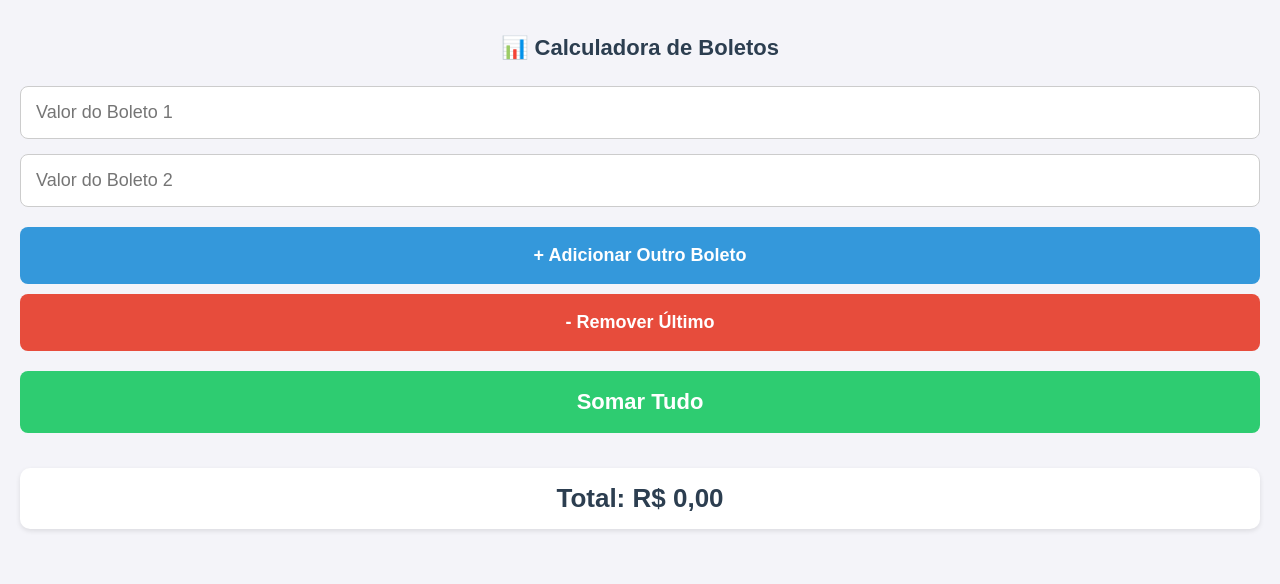
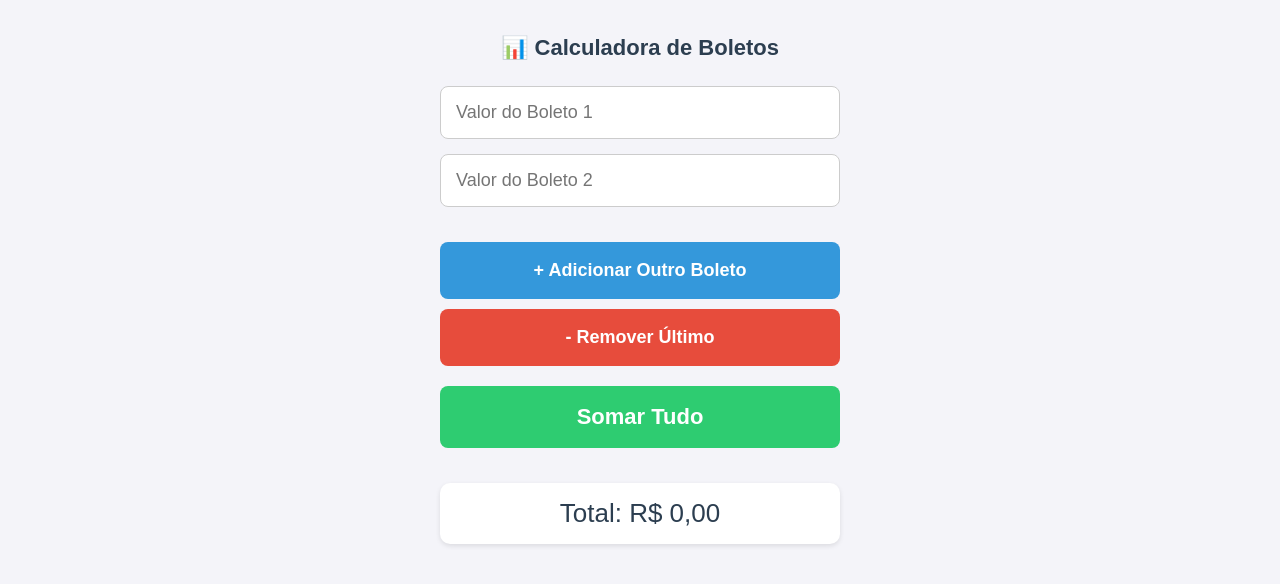
Before and after one commit to doutorbrawl3-star/Calculadora, a plain HTML site: page index.html in a window 1280 px wide. Drawn offline with Linux system fonts and the light colour scheme.

Commit message:
Atualizar o index.html

```diff
--- a/index.html
+++ b/index.html
@@ -15,12 +15,15 @@
     <title>Calculadora da Monalisa</title>
 
     <style>
-        /* O SEU CSS JUNTO AQUI */
+        /* CSS Unificado */
         body {
             font-family: sans-serif;
             padding: 20px;
             background-color: #f4f4f9;
             margin: 0;
+            display: flex;
+            flex-direction: column;
+            align-items: center;
         }
 
         h1 {
@@ -31,6 +34,8 @@
         }
 
         .container-inputs {
+            width: 100%;
+            max-width: 400px;
             margin-bottom: 20px;
         }
 
@@ -42,11 +47,12 @@
             font-size: 18px;
             border: 1px solid #ccc;
             border-radius: 8px;
-            box-sizing: border-box; /* Garante que não passe da largura da tela */
+            box-sizing: border-box;
         }
 
         button {
             width: 100%;
+            max-width: 400px;
             padding: 18px;
             color: white;
             border: none;
@@ -55,11 +61,6 @@
             font-weight: bold;
             cursor: pointer;
             margin-bottom: 10px;
-            transition: opacity 0.2s;
-        }
-
-        button:active {
-            opacity: 0.8;
         }
 
         .btn-add { background-color: #3498db; }
@@ -67,6 +68,8 @@
         .btn-soma { background-color: #2ecc71; font-size: 22px; margin-top: 10px; }
 
         #resultado {
+            width: 100%;
+            max-width: 400px;
             margin-top: 25px;
             text-align: center;
             color: #2c3e50;
@@ -75,6 +78,7 @@
             padding: 15px;
             border-radius: 10px;
             box-shadow: 0 2px 5px rgba(0,0,0,0.1);
+            box-sizing: border-box;
         }
     </style>
 </head>
@@ -91,10 +95,10 @@
     <button class="btn-rem" onclick="removerUltimo()">- Remover Último</button>
     <button class="btn-soma" onclick="somarBoletos()">Somar Tudo</button>
 
-    <h2 id="resultado">Total: R$ 0,00</h2>
+    <div id="resultado">Total: R$ 0,00</div>
 
     <script>
-        /* O SEU JAVASCRIPT JUNTO AQUI */
+        /* JavaScript Unificado */
         function somarBoletos() {
             const todosOsBoletos = document.querySelectorAll('.boleto');
             let total = 0;
@@ -105,7 +109,8 @@
                 }
             });
 
-            document.getElementById('resultado').innerText = "Total: R$ " + total.toLocaleString('pt-BR', {minimumFractionDigits: 2});
+            // Formatação para Real Brasileiro (R$)
+            document.getElementById('resultado').innerText = "Total: R$ " + total.toLocaleString('pt-BR', {minimumFractionDigits: 2, maximumFractionDigits: 2});
         }
 
         function adicionarCampo() {
@@ -119,7 +124,6 @@
             novoInput.oninput = somarBoletos;
 
             container.appendChild(novoInput);
-            novoInput.focus(); // Já coloca o teclado no novo campo
         }
 
         function removerUltimo() {
@@ -133,4 +137,4 @@
         }
     </script>
 </body>
-  </html>
+</html>
```
